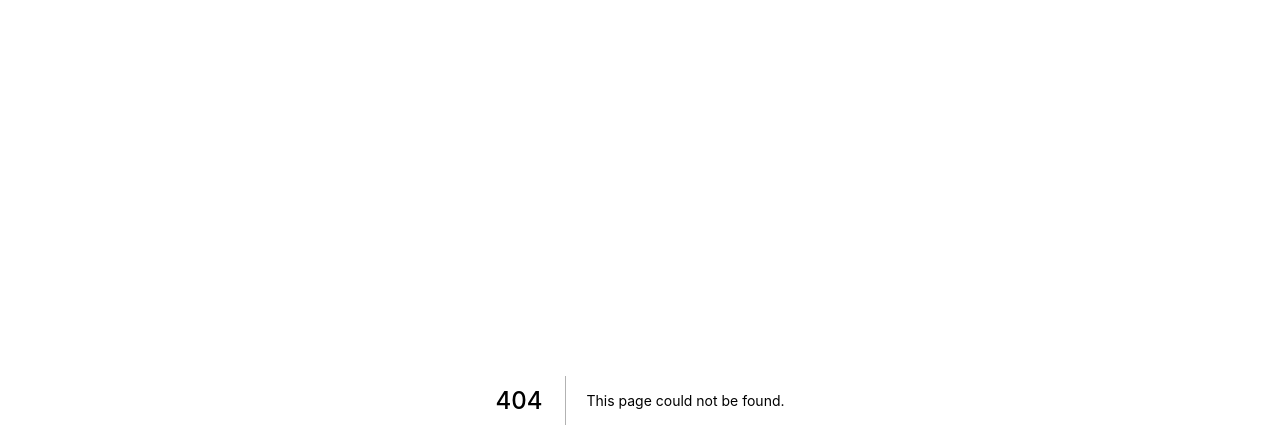
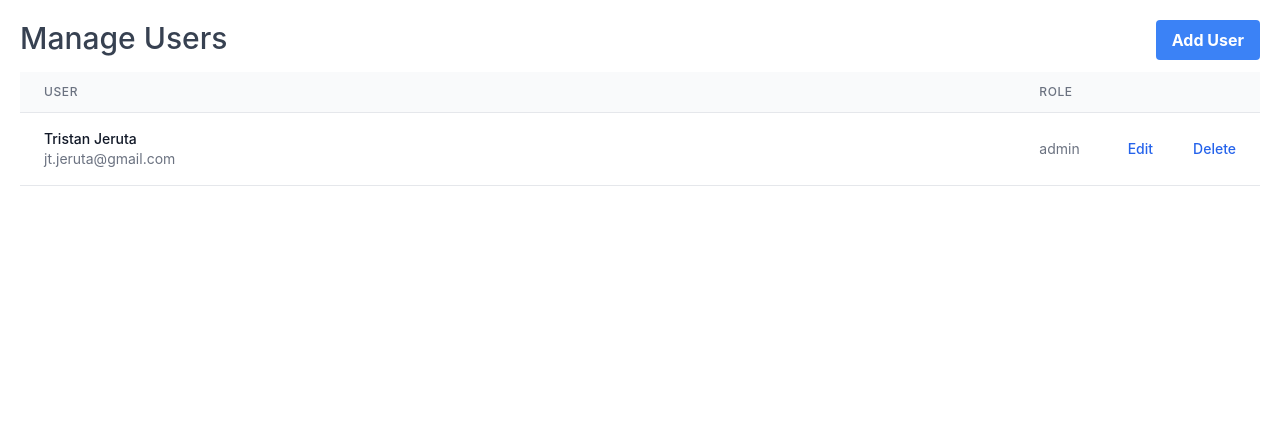
Before and after one commit to jtjeruta/desktop-ims, a Next.js app in the folder frontend/: page /users in a window 1280 px wide. Before the commit this address had no page. Shown: the top 448 px of the page. Built offline with nearby package versions, Linux system fonts and the light colour scheme.

Commit message:
Add manage users UI

```diff
--- /dev/null
+++ b/frontend/components/Button/Button.tsx
@@ -0,0 +1,20 @@
+import { FC } from 'react'
+
+type Props = {
+    children: string | JSX.Element
+    type?: 'primary' | 'link'
+}
+
+const Button: FC<Props> = (props) => {
+    const classes = {
+        primary:
+            'bg-blue-500 hover:bg-blue-700 text-white font-bold py-2 px-4 rounded',
+        link: 'font-medium text-blue-600 dark:text-blue-500 hover:underline',
+    }
+
+    const btnClass = classes[props.type || 'primary']
+
+    return <button className={btnClass}>{props.children}</button>
+}
+
+export default Button
--- /dev/null
+++ b/frontend/components/PageHeader/PageHeader.tsx
@@ -0,0 +1,29 @@
+import { FC } from 'react'
+import Button from '../Button/Button'
+
+type Props = {
+    title: string
+    buttons?: {
+        text: string
+        loading?: boolean
+        onClick?: () => void
+    }[]
+}
+
+const PageHeader: FC<Props> = (props) => {
+    return (
+        <div className="flex justify-between mb-3">
+            <h3 className="text-3xl font-medium text-gray-700">
+                {props.title}
+            </h3>
+            <div>
+                {props.buttons &&
+                    props.buttons.map((button) => (
+                        <Button key={button.text}>{button.text}</Button>
+                    ))}
+            </div>
+        </div>
+    )
+}
+
+export default PageHeader
--- /dev/null
+++ b/frontend/components/Table/Table.tsx
@@ -0,0 +1,56 @@
+import clsx from 'clsx'
+import { FC } from 'react'
+
+type Props = {
+    rows: ({ id: string } & { [key: string]: any })[]
+    columns: ({ title: string; className?: string } & (
+        | {
+              key: string
+          }
+        | {
+              format: (item: any) => string | JSX.Element
+          }
+    ))[]
+}
+
+const Table: FC<Props> = (props) => {
+    return (
+        <table className="w-full text-sm text-left text-gray-500 dark:text-gray-400">
+            <thead className="text-xs text-gray-700 uppercase bg-gray-50 dark:bg-gray-700 dark:text-gray-400">
+                <tr>
+                    {props.columns.map((col) => (
+                        <th
+                            key={col.title}
+                            className="px-6 py-3 text-xs font-medium leading-4 tracking-wider text-left text-gray-500 uppercase border-b border-gray-200 bg-gray-50"
+                        >
+                            {col.title}
+                        </th>
+                    ))}
+                </tr>
+            </thead>
+
+            <tbody className="bg-white">
+                {props.rows.map((row) => (
+                    <tr
+                        key={row.id}
+                        className="bg-white border-b dark:bg-gray-800 dark:border-gray-700 hover:bg-gray-50 dark:hover:bg-gray-600"
+                    >
+                        {props.columns.map((col) => (
+                            <td
+                                key={col.title}
+                                className={clsx(
+                                    'px-6 py-4 border-b border-gray-200 whitespace-nowrap',
+                                    col.className
+                                )}
+                            >
+                                {'key' in col ? row[col.key] : col.format(row)}
+                            </td>
+                        ))}
+                    </tr>
+                ))}
+            </tbody>
+        </table>
+    )
+}
+
+export default Table
--- /dev/null
+++ b/frontend/contexts/UserContext/types.ts
@@ -0,0 +1,22 @@
+export type User = {
+    id: string
+    firstName: string
+    lastName: string
+    role: 'admin' | 'employee'
+    email: string
+}
+
+export type CreateUserDoc = {
+    firstName: string
+    lastName: string
+    role: 'admin' | 'employee'
+    email: string
+}
+
+export type AddUser = (user: CreateUserDoc) => void
+export type RemoveUser = (id: User['id']) => void
+export type Context = {
+    users: User[]
+    addUser: AddUser
+    removeUser: RemoveUser
+}
--- /dev/null
+++ b/frontend/pages/users/index.tsx
@@ -0,0 +1,57 @@
+import { FC } from 'react'
+import Button from '../../components/Button/Button'
+import PageHeader from '../../components/PageHeader/PageHeader'
+import Table from '../../components/Table/Table'
+import { User } from '../../contexts/UserContext/types'
+
+const UsersPage: FC = () => {
+    const users = [
+        {
+            id: '123413',
+            firstName: 'Tristan',
+            lastName: 'Jeruta',
+            email: 'jt.jeruta@gmail.com',
+            role: 'admin',
+        },
+    ]
+
+    return (
+        <div className="md:container md:mx-auto p-5">
+            <PageHeader title="Manage Users" buttons={[{ text: 'Add User' }]} />
+
+            <Table
+                rows={users}
+                columns={[
+                    {
+                        title: 'User',
+                        format: (user: User) => (
+                            <>
+                                <div className="font-medium text-gray-900 dark:text-white whitespace-nowrap">
+                                    {user.firstName} {user.lastName}
+                                </div>
+                                <div>{user.email}</div>
+                            </>
+                        ),
+                        className: 'w-full',
+                    },
+                    {
+                        title: 'Role',
+                        key: 'role',
+                        className: 'w-full',
+                    },
+                    {
+                        title: ' ',
+                        format: () => (
+                            <div className="flex gap-10">
+                                <Button type="link">Edit</Button>
+                                <Button type="link">Delete</Button>
+                            </div>
+                        ),
+                    },
+                ]}
+            />
+        </div>
+    )
+}
+
+export default UsersPage
```
Also changed, not shown: frontend/contexts/UserContext/UserContext.tsx (added, +30 -0 lines).
